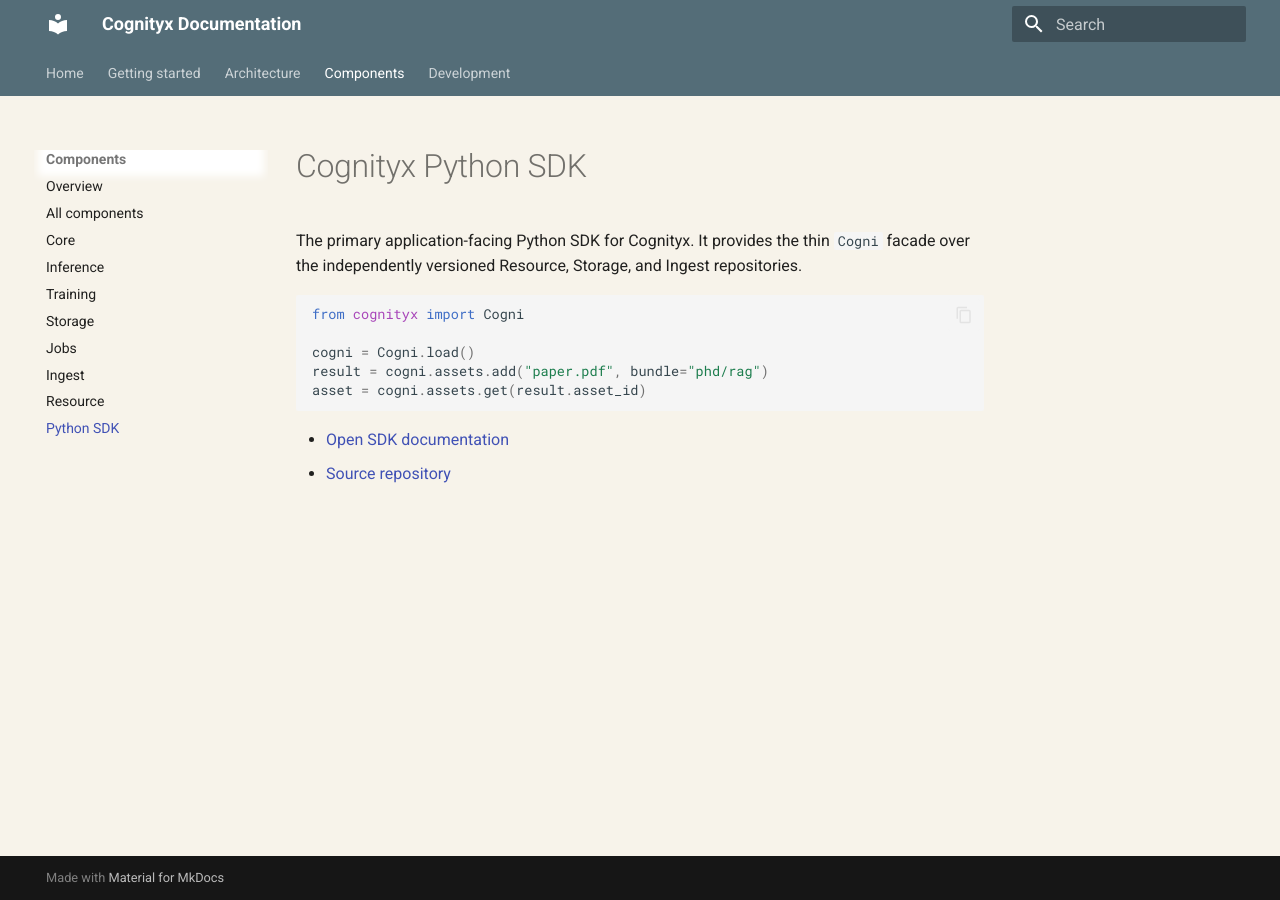
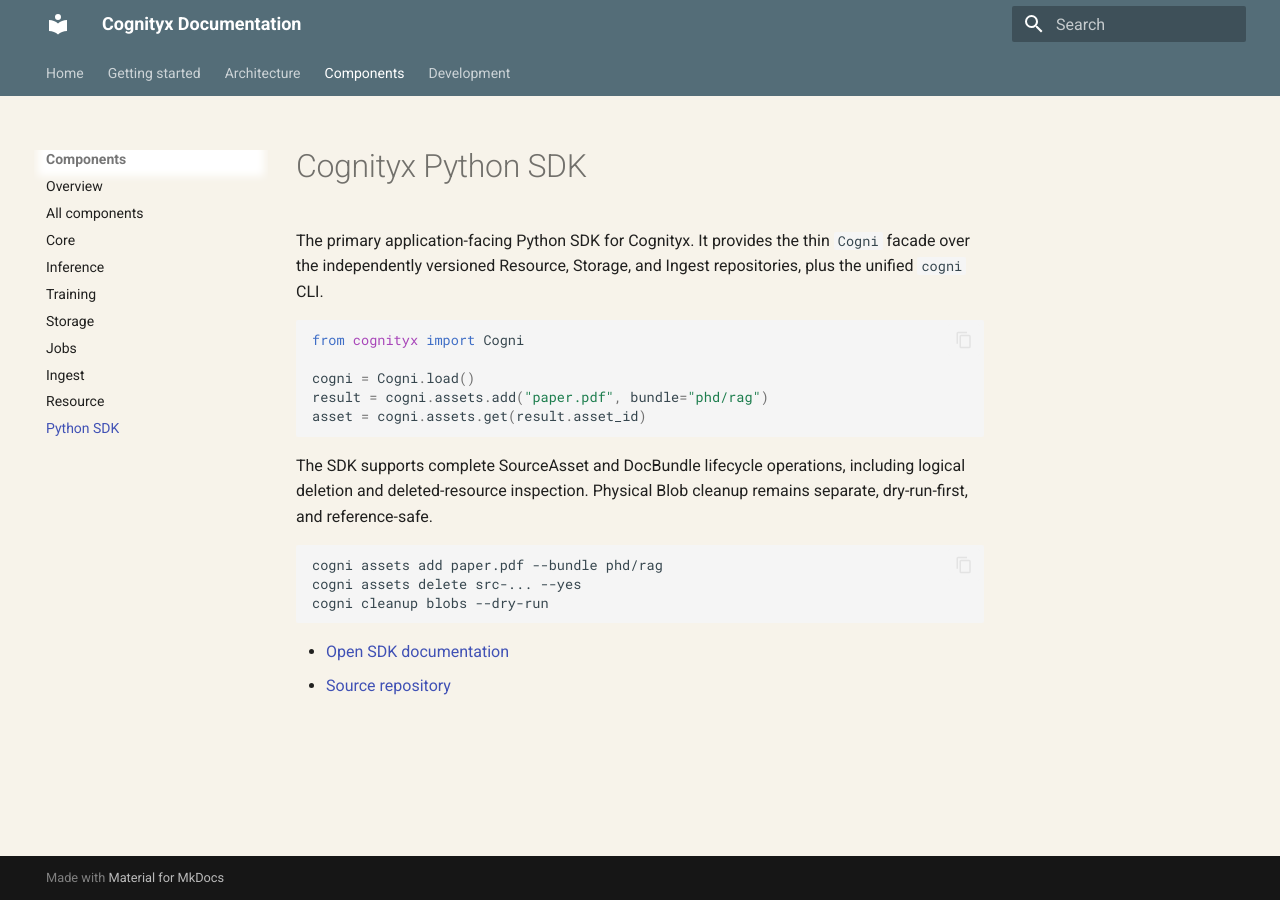
Before and after one commit to cognityx/cognityx.github.io, an MkDocs documentation site: the page built from docs/components/sdk.md, in a window 1280 px wide. Built offline with MkDocs 1.6.1 and Material for MkDocs 9.7.7, drawn with Linux system fonts in a browser that asks for light colours.

Commit message:
Update portal for SDK lifecycle and cogni CLI

````diff
--- a/docs/components/sdk.md
+++ b/docs/components/sdk.md
@@ -2,7 +2,7 @@
 
 The primary application-facing Python SDK for Cognityx. It provides the thin
 `Cogni` facade over the independently versioned Resource, Storage, and Ingest
-repositories.
+repositories, plus the unified `cogni` CLI.
 
 ```python
 from cognityx import Cogni
@@ -12,5 +12,15 @@
 asset = cogni.assets.get(result.asset_id)
 ```
 
+The SDK supports complete SourceAsset and DocBundle lifecycle operations,
+including logical deletion and deleted-resource inspection. Physical Blob
+cleanup remains separate, dry-run-first, and reference-safe.
+
+```bash
+cogni assets add paper.pdf --bundle phd/rag
+cogni assets delete src-... --yes
+cogni cleanup blobs --dry-run
+```
+
 - [Open SDK documentation](https://github.com/cognityx/cognityx-sdk)
 - [Source repository](https://github.com/cognityx/cognityx-sdk)
````
Also changed, not shown: docs/index.md (+1 -1 lines).
